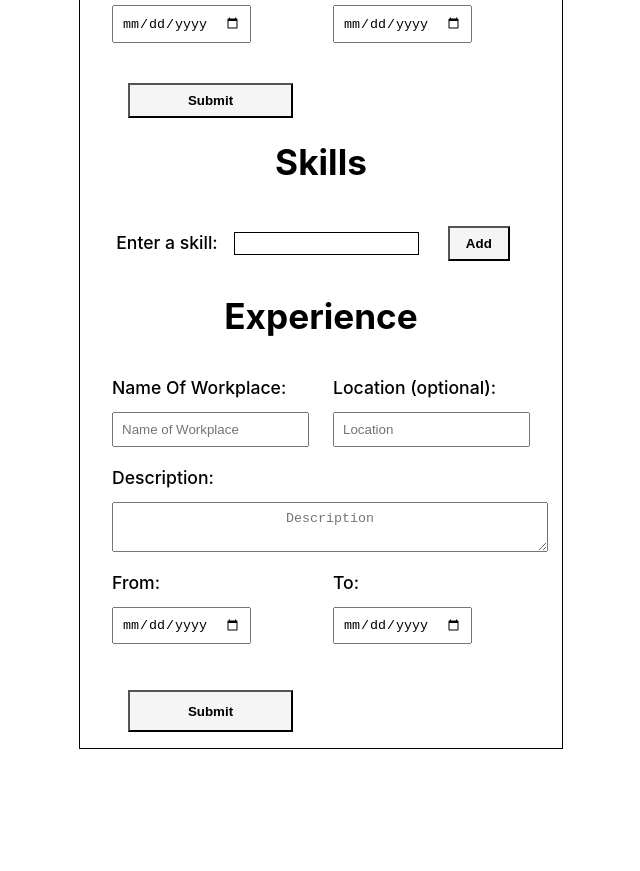
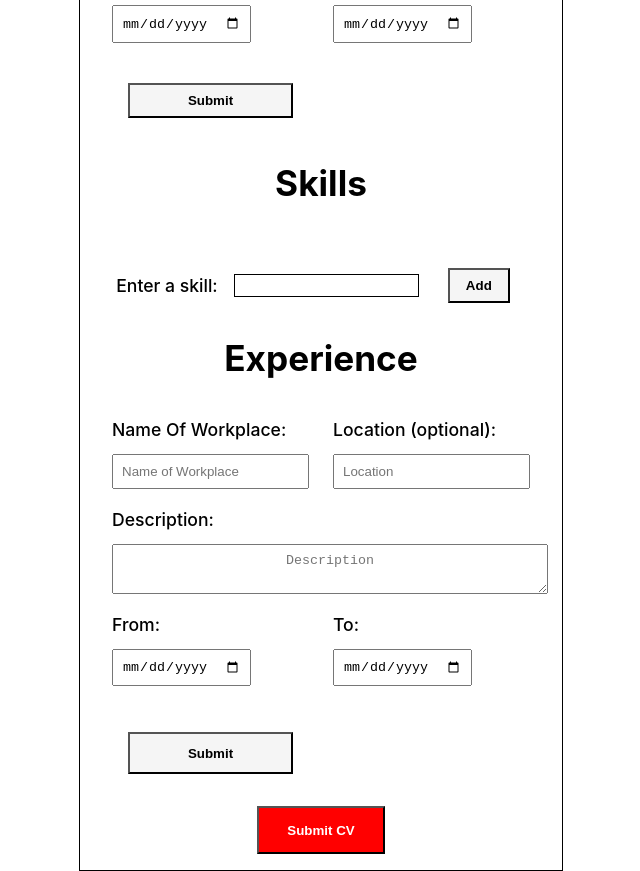
Before and after one commit to Jetskiis/CV-Project, a React (Create React App) app: page / in a window 1280 px wide. Shown: the part 620-1491 px from the top of the page, without its empty margins (319-959 px from the left). Before the commit the page ends 1369 px from the top, so only its background shows below. Built offline with nearby package versions, Linux system fonts and the light colour scheme.

Commit message:
finish cv project

```diff
--- a/package.json
+++ b/package.json
@@ -34,5 +34,8 @@
       "last 1 firefox version",
       "last 1 safari version"
     ]
+  },
+  "devDependencies": {
+    "prettier": "^2.6.2"
   }
 }
--- a/src/App.css
+++ b/src/App.css
@@ -8,5 +8,20 @@
 }
 
 .App {
+    display: flex;
+    flex-direction: column;
+    align-items: center;
     border: 1px black solid;
 }
+
+#saveCV{
+    position: relative;
+    margin: 1rem;
+
+
+    height: 3rem;
+    width: 8rem;
+    background-color: red;
+    color: white;
+
+}
--- a/src/App.js
+++ b/src/App.js
@@ -1,9 +1,9 @@
 import React from "react";
 import "./App.css";
+import Education from "./components/Education";
+import Experience from "./components/Experience";
 import GeneralInfo from "./components/GeneralInfo";
-import Education from "./components/Education";
 import Skills from "./components/Skills";
-import Experience from "./components/Experience";
 class App extends React.Component {
   constructor(props) {
     super(props);
@@ -20,14 +20,40 @@ class App extends React.Component {
       experience: [],
     };
     this.sectionOnSave = this.sectionOnSave.bind(this);
+    this.finalizeForm = this.finalizeForm.bind(this);
   }
 
   sectionOnSave(section, data) {
-    if (section === "general" || section === "education" || section === "skills" || section === "experience") {
+    if (
+      section === "general" ||
+      section === "education" ||
+      section === "skills" ||
+      section === "experience"
+    ) {
       this.setState({
         [section]: data,
       });
     }
+  }
+
+  finalizeForm() {
+    const general = this.state.general;
+    const skills = this.state.skills;
+    const education = this.state.education;
+    const experience = this.state.experience;
+
+    if (
+      skills.length === 0 ||
+      education.length === 0 ||
+      experience.length === 0 ||
+      general["first-name"] === ""
+    ) {
+      alert("Fill out all the sections before saving the CV");
+      return;
+    }
+
+    const buttons = document.querySelectorAll("button");
+    buttons.forEach((node) => node.remove());
   }
 
   render() {
@@ -36,9 +62,12 @@ class App extends React.Component {
     return (
       <div className="App">
         <GeneralInfo onSubmit={this.sectionOnSave} />
-        <Education onSubmit={this.sectionOnSave}/>
-        <Skills onSubmit={this.sectionOnSave}/>
-        <Experience onSubmit={this.sectionOnSave}/>
+        <Education onSubmit={this.sectionOnSave} />
+        <Skills onSubmit={this.sectionOnSave} />
+        <Experience onSubmit={this.sectionOnSave} />
+        <button onClick={this.finalizeForm} id="saveCV">
+          Submit CV
+        </button>
       </div>
     );
   }
--- a/src/styles/Skills.css
+++ b/src/styles/Skills.css
@@ -4,7 +4,6 @@
   align-items: center;
   padding: 0 2rem;
   font-size: 1.1rem;
-  line-height: 0;
 }
 
 .skills h1 {
```
Also changed, not shown: 1 other file (tests, documents, lock files or other folders).
